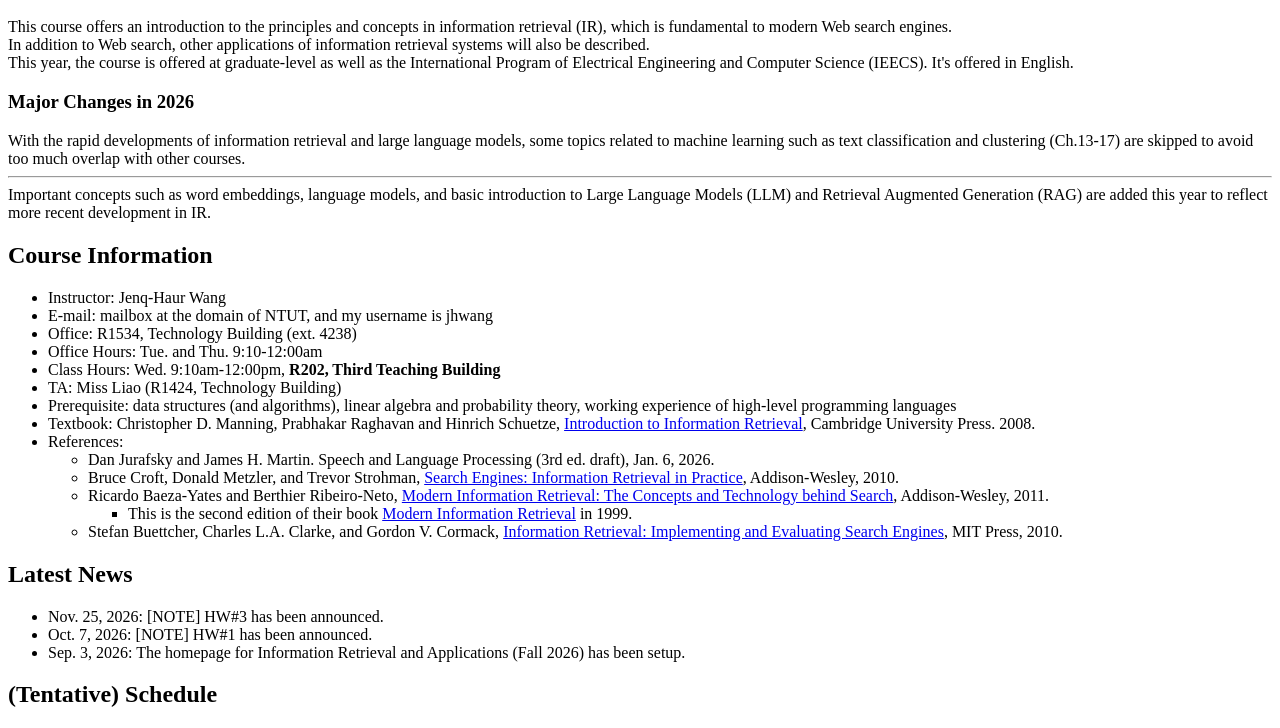
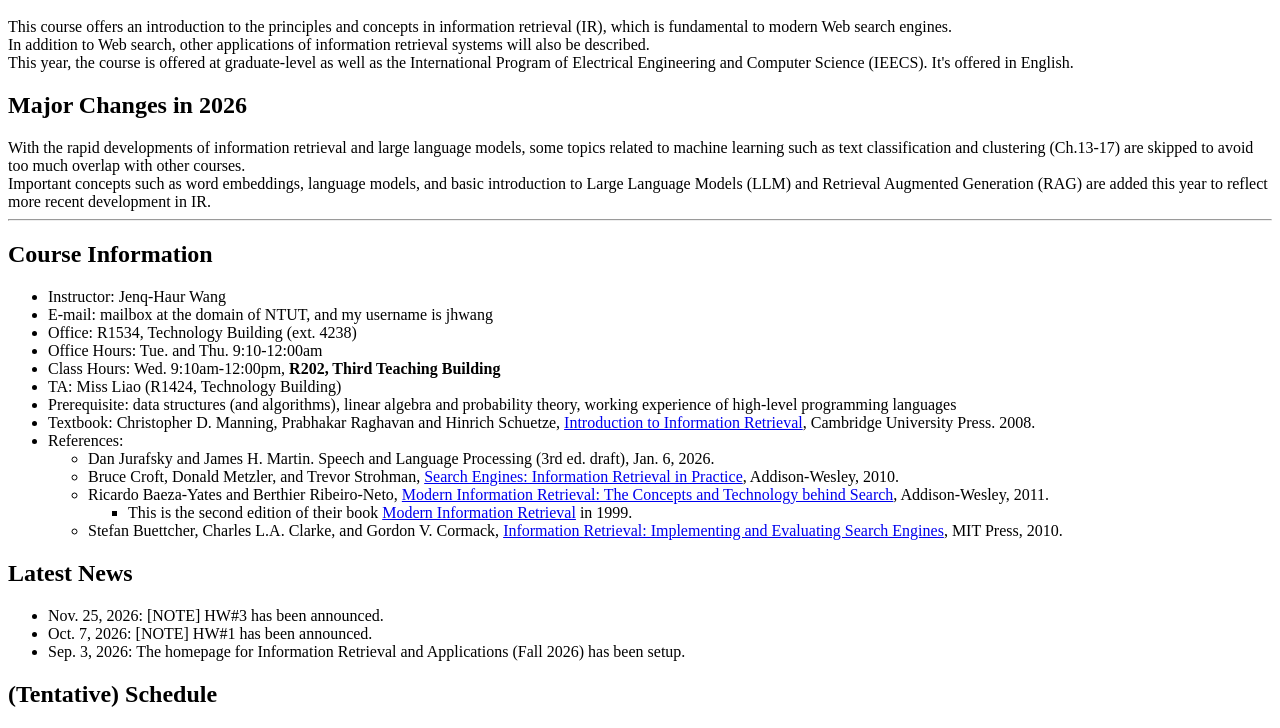
Before and after one commit to chriswjh/chriswjh.github.io, a plain HTML site: page IR/index.html in a window 1280 px wide. Shown: the part 48-776 px from the top of the page. Drawn offline with Linux system fonts and the light colour scheme.

Commit message:
Update index.html

```diff
--- a/IR/index.html
+++ b/IR/index.html
@@ -10,11 +10,13 @@ retrieval (IR), which is fundamental to modern Web search engines.
 <br>In addition to Web search, other applications of information retrieval
 systems will also be described.
 <br>This year, the course is offered at graduate-level as well as the International Program of Electrical Engineering and Computer Science (IEECS). It's offered in English.
-<h3>Major Changes in 2026</h3>
+<h2>Major Changes in 2026</h3>
 With the rapid developments of information retrieval and large language models,
 some topics related to machine learning such as text classification and clustering (Ch.13-17) are skipped to avoid too much overlap with other courses.
+<br>
+Important concepts such as word embeddings, language models, and basic introduction to Large Language Models (LLM) and Retrieval Augmented Generation (RAG) are added this year to reflect more recent development in IR.
+
 <hr>
-Important concepts such as word embeddings, language models, and basic introduction to Large Language Models (LLM) and Retrieval Augmented Generation (RAG) are added this year to reflect more recent development in IR.
 
 <h2>Course Information</h2>
 <ul>
```
